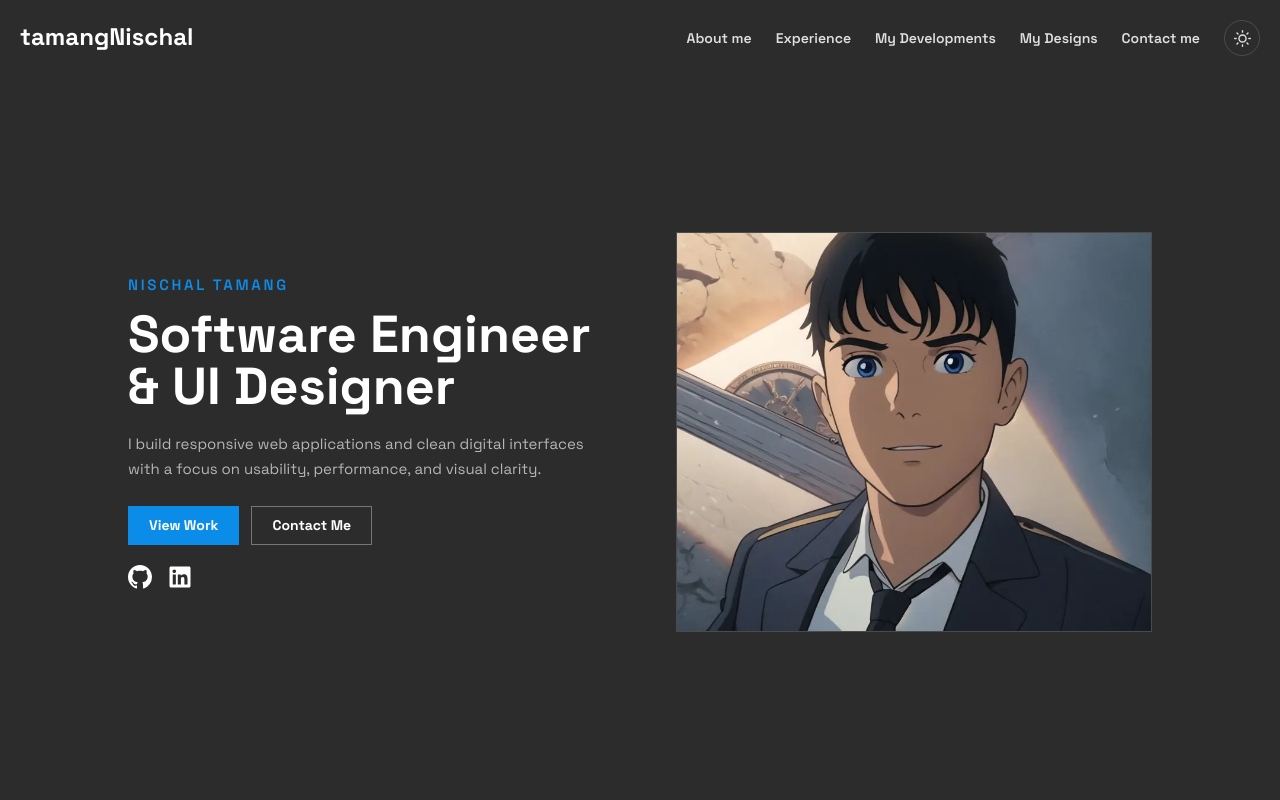
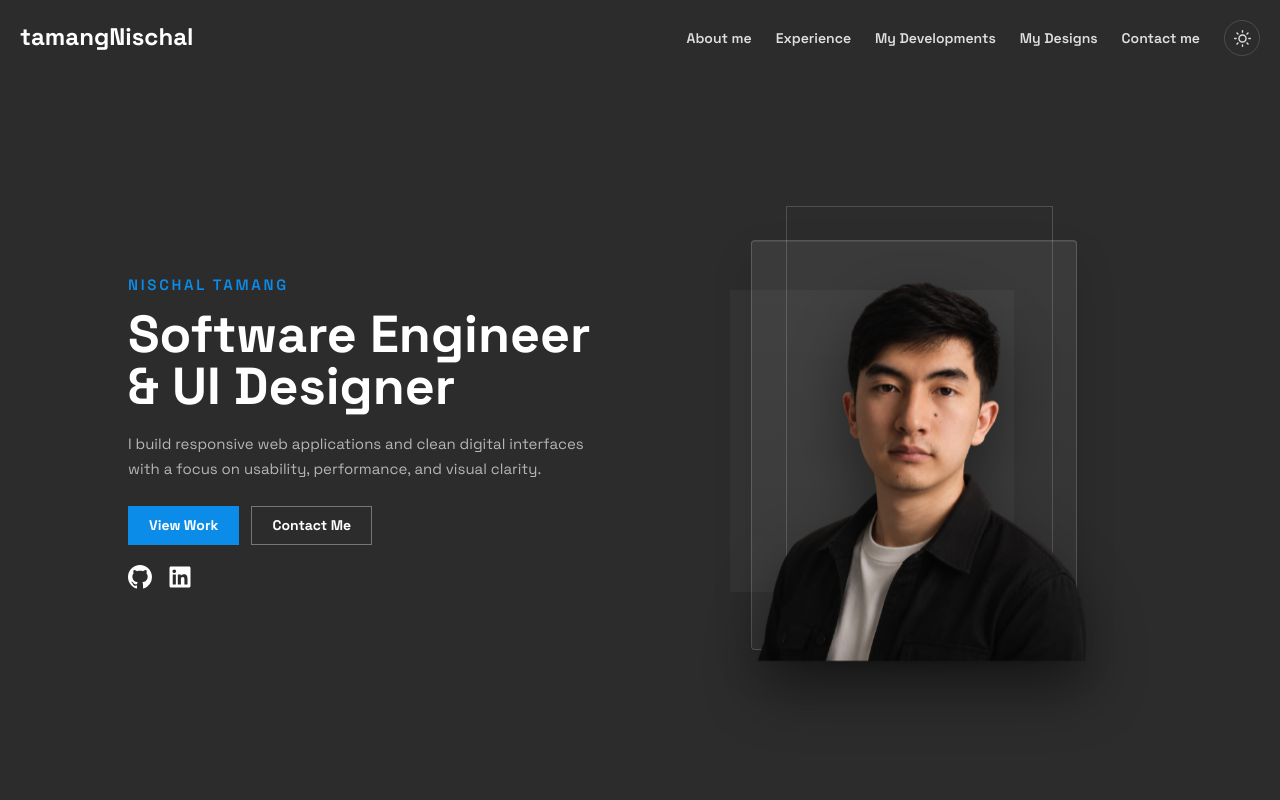
Before and after one commit to Nischal957905/Nischal_Tamang, a Next.js app: page / in a window 1280 px wide. Shown: the top 800 px of the page. Built offline with nearby package versions, Linux system fonts and the light colour scheme.

Commit message:
Update hero portrait styling

```diff
--- a/app/globals.css
+++ b/app/globals.css
@@ -14,6 +14,13 @@
     --border-medium: rgba(255, 255, 255, 0.35);
     --overlay: rgba(44, 44, 44, 0.95);
     --accent: #0C8CE9;
+    --portrait-panel: rgba(255, 255, 255, 0.07);
+    --portrait-panel-soft: rgba(255, 255, 255, 0.035);
+    --portrait-panel-edge: rgba(255, 255, 255, 0.17);
+    --portrait-line: rgba(255, 255, 255, 0.34);
+    --portrait-floor: rgba(0, 0, 0, 0.36);
+    --portrait-filter:
+        drop-shadow(0 32px 34px rgba(0, 0, 0, 0.44));
     --scene-sky: #26323B;
     --scene-glow: rgba(223, 164, 74, 0.26);
     --scene-sun: #DFA44A;
@@ -34,6 +41,13 @@
     --border-soft: rgba(18, 24, 38, 0.14);
     --border-medium: rgba(18, 24, 38, 0.28);
     --overlay: rgba(244, 247, 250, 0.95);
+    --portrait-panel: rgba(255, 255, 255, 0.78);
+    --portrait-panel-soft: rgba(18, 24, 38, 0.045);
+    --portrait-panel-edge: rgba(18, 24, 38, 0.12);
+    --portrait-line: rgba(18, 24, 38, 0.26);
+    --portrait-floor: rgba(18, 24, 38, 0.20);
+    --portrait-filter:
+        drop-shadow(0 30px 32px rgba(18, 24, 38, 0.20));
     --scene-sky: #DDEAF0;
     --scene-glow: rgba(223, 164, 74, 0.34);
     --scene-sun: #C7832E;
@@ -67,6 +81,73 @@ body {
     -moz-osx-font-smoothing: grayscale;
 }
 
+.portrait-stage {
+    isolation: isolate;
+}
+
+.portrait-stage::after,
+.portrait-shape {
+    position: absolute;
+    pointer-events: none;
+}
+
+.portrait-stage::after {
+    content: "";
+    left: 8%;
+    right: 8%;
+    bottom: 3%;
+    height: 16%;
+    background: radial-gradient(ellipse at center, var(--portrait-floor) 0%, transparent 70%);
+    transform: perspective(400px) rotateX(62deg);
+    transform-origin: center bottom;
+    opacity: 0.5;
+    z-index: 0;
+}
+
+.portrait-shape {
+    z-index: 0;
+}
+
+.portrait-shape-panel {
+    inset: 13% 12% 8% 12%;
+    background: linear-gradient(180deg, var(--portrait-panel), var(--portrait-panel-soft));
+    border: 1px solid var(--portrait-panel-edge);
+    border-radius: 4px;
+    box-shadow:
+        0 18px 42px rgba(0, 0, 0, 0.12),
+        inset 0 1px 0 rgba(255, 255, 255, 0.08);
+}
+
+.portrait-shape-frame {
+    left: 18%;
+    top: 8%;
+    width: 62%;
+    height: 76%;
+    border: 1px solid var(--portrait-panel-edge);
+    transform: translate(10px, -8px);
+}
+
+.portrait-shape-shadow-card {
+    left: 10%;
+    top: 20%;
+    width: 66%;
+    height: 58%;
+    background: var(--portrait-panel-soft);
+    transform: translate(-12px, 14px);
+}
+
+.portrait-shape-line {
+    left: 16%;
+    right: 15%;
+    bottom: 14%;
+    height: 1px;
+    background: linear-gradient(90deg, transparent, var(--portrait-line), transparent);
+}
+
+.hero-portrait {
+    filter: var(--portrait-filter);
+}
+
 button,
 input,
 textarea,
--- a/components/HomePage.tsx
+++ b/components/HomePage.tsx
@@ -1,7 +1,7 @@
 'use client'
 import { useEffect, useState } from "react";
+import Image from 'next/image';
 import Link from 'next/link';
-import Image from "next/image";
 import { RiMenu2Fill } from "react-icons/ri";
 import { BsGithub } from "react-icons/bs";
 import { AiOutlineCloseCircle } from 'react-icons/ai';
@@ -129,14 +129,18 @@ const HomePage = () => {
       <div className='px-5 py-6 md:flex md:items-center md:justify-center md:py-0'>
         <div className='hero-section mx-auto flex w-full max-w-5xl flex-col gap-6 md:min-h-[calc(100svh-88px)] md:flex-row-reverse md:items-center md:justify-center md:gap-6'>
           <div className='w-full md:w-1/2 md:pl-6'>
-            <div className='relative h-[40svh] min-h-[260px] w-full overflow-hidden border border-[var(--border-soft)] md:h-[50svh] md:min-h-0'>
+            <div className='portrait-stage relative mx-auto h-[48svh] min-h-[360px] w-full max-w-[430px] md:h-[64svh] md:min-h-[520px]'>
+              <div className='portrait-shape portrait-shape-panel' />
+              <div className='portrait-shape portrait-shape-frame' />
+              <div className='portrait-shape portrait-shape-shadow-card' />
+              <div className='portrait-shape portrait-shape-line' />
               <Image
-                className='object-cover object-center transition duration-500 md:hover:scale-105'
-                src='/assets/images/icon.webp'
-                alt='Portrait of Tamang Nischal'
+                src='/assets/images/nischal2.png'
+                alt='Portrait of Nischal Tamang'
                 fill
                 priority
-                sizes='(min-width: 768px) 45vw, 100vw'
+                sizes='(min-width: 768px) 430px, 92vw'
+                className='hero-portrait relative z-10 scale-[0.88] object-contain object-bottom'
               />
             </div>
           </div>
```
Also changed, not shown: public/assets/images/nischal2.png (added).
